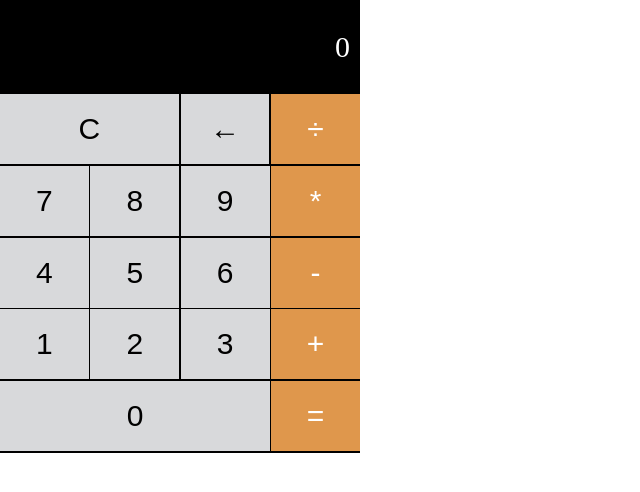
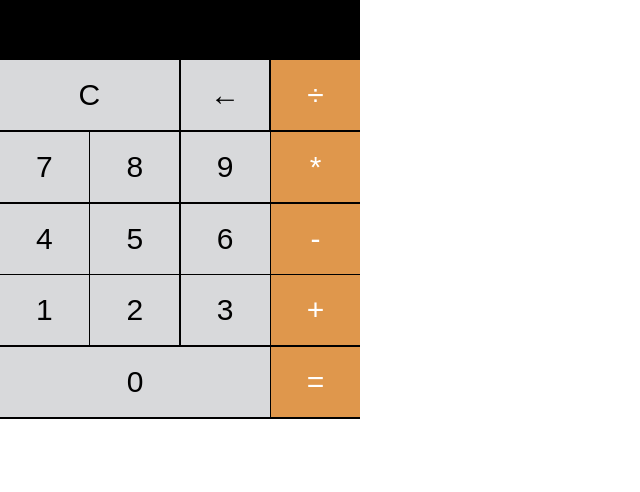
Before and after one commit to meenaFotovvat/calculatore, a plain HTML site: page index.html in a window 1280 px wide. Shown: the whole page, without its empty margins (0-640 px from the left). Drawn offline with Linux system fonts and the light colour scheme.

Commit message:
remove zero

```diff
--- a/index.html
+++ b/index.html
@@ -9,24 +9,24 @@
 </head>
 <body>
     <div class="container">
-        <p class="calculate">0</p>
-        <button class="col_2">C</button>
-        <button class="col_1_clr">←</button>
-        <button class="col_1_orange">÷</button>
+        <p class="calculate"></p>
+        <button class="col_2 reset">C</button>
+        <button class="col_1_clr clear">←</button>
+        <button class="col_1_orange operand">÷</button>
         <button class="col_1">7</button>
         <button class="col_1">8</button>
         <button class="col_1">9</button>
-        <button class="col_1_orange">*</button>
+        <button class="col_1_orange operand">*</button>
         <button class="col_1">4</button>
         <button class="col_1">5</button>
         <button class="col_1">6</button>
-        <button class="col_1_orange">-</button>
+        <button class="col_1_orange operand">-</button>
         <button class="col_1">1</button>
         <button class="col_1">2</button>
         <button class="col_1">3</button>
-        <button class="col_1_orange">+</button>
+        <button class="col_1_orange operand">+</button>
         <button class="col_3">0</button>
-        <button class="col_1_orange">=</button>
+        <button class="col_1_orange operand">=</button>
     </div>
 </body>
 <script src="./calculatore.js"></script>
```
